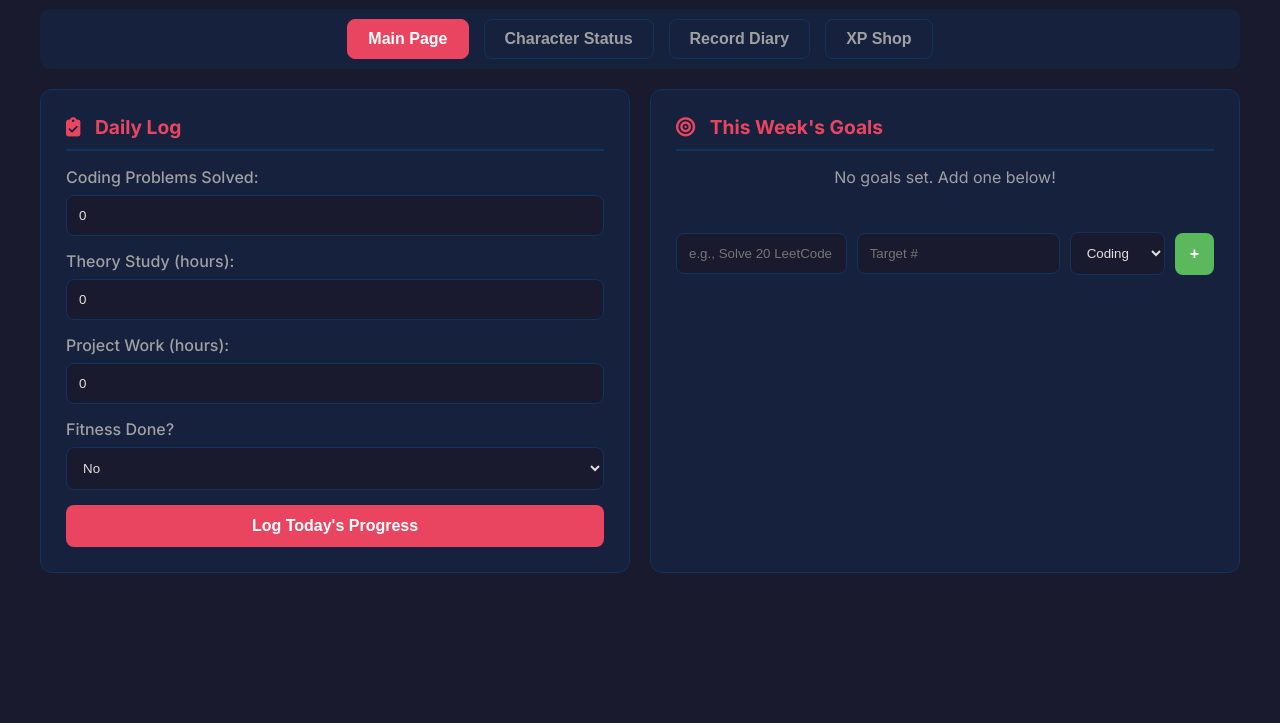
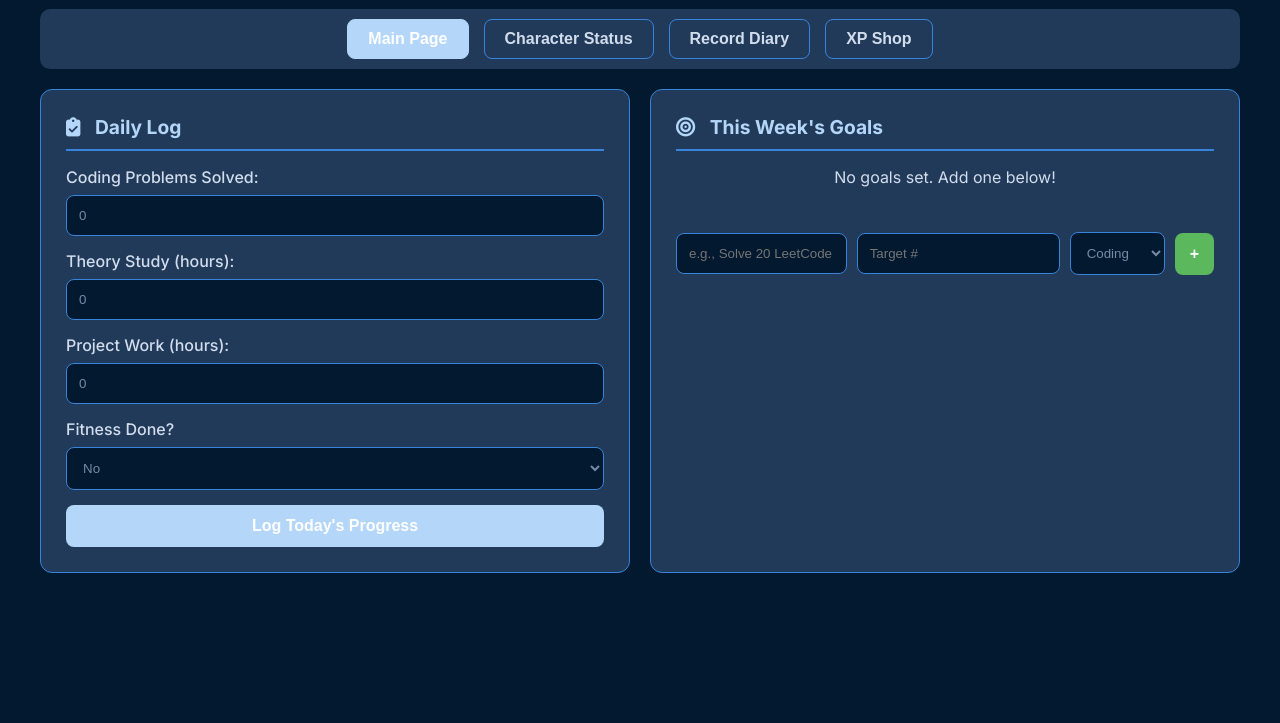
Before and after one commit to Himanshu102931/aiml-dashboard, a plain HTML site: page index.html in a window 1280 px wide. Shown: the part 77-800 px from the top of the page. Drawn offline with nearby package versions, Linux system fonts and the light colour scheme.

Commit message:
index.html

```diff
--- a/index.html
+++ b/index.html
@@ -11,8 +11,8 @@
     <script src="https://cdn.jsdelivr.net/npm/chart.js"></script>
     <style>
         :root {
-            --bg-color: #1a1a2e; --card-color: #16213e; --primary-color: #0f3460;
-            --accent-color: #e94560; --text-color: #e0e0e0; --text-muted: #a0a0a0;
+            --bg-color: #031930; --card-color: #223A59; --primary-color: #3684db;
+            --accent-color: #b3d6f9; --text-color: #758ba5; --text-muted: #d1dded;
             --success-color: #5cb85c; --font-family: 'Inter', sans-serif; --gold-color: #ffd700;
         }
         *, *::before, *::after { box-sizing: border-box; }
@@ -442,4 +442,5 @@
     });
     </script>
 </body>
+
 </html>
```
